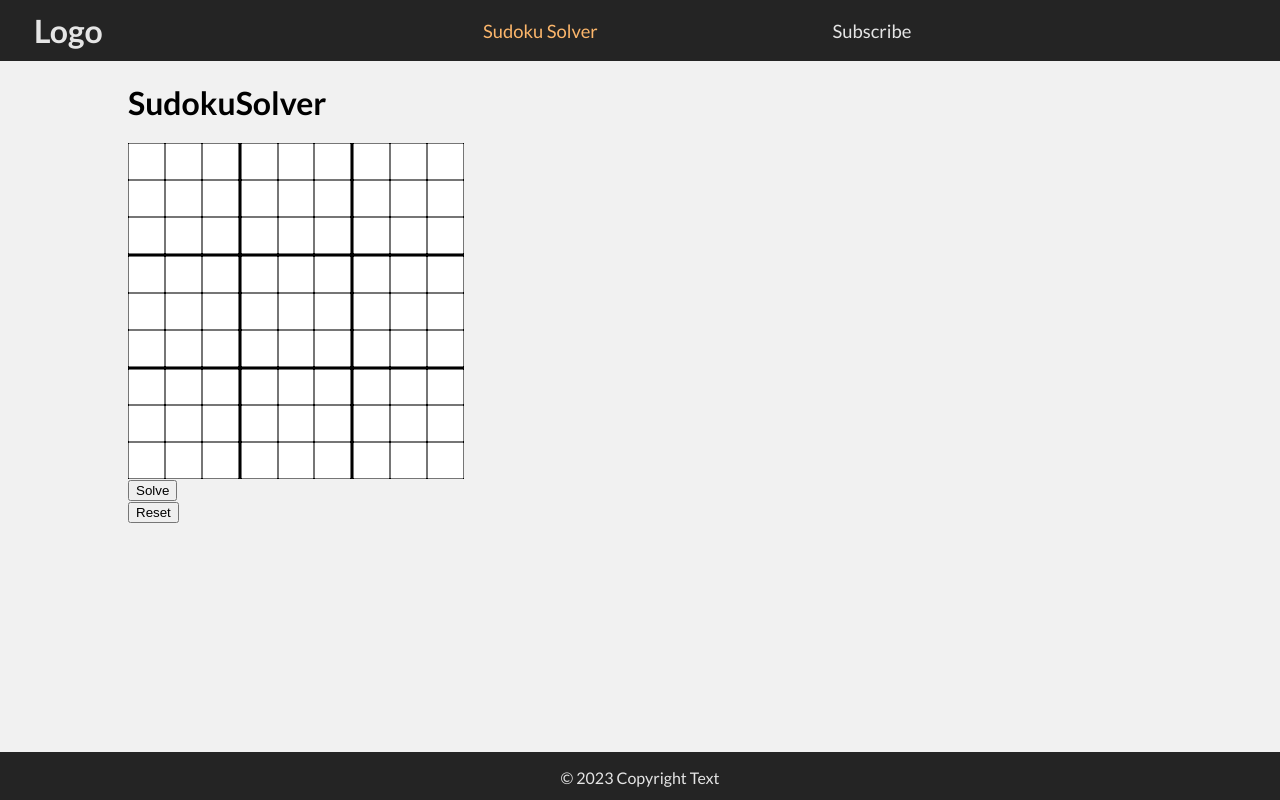
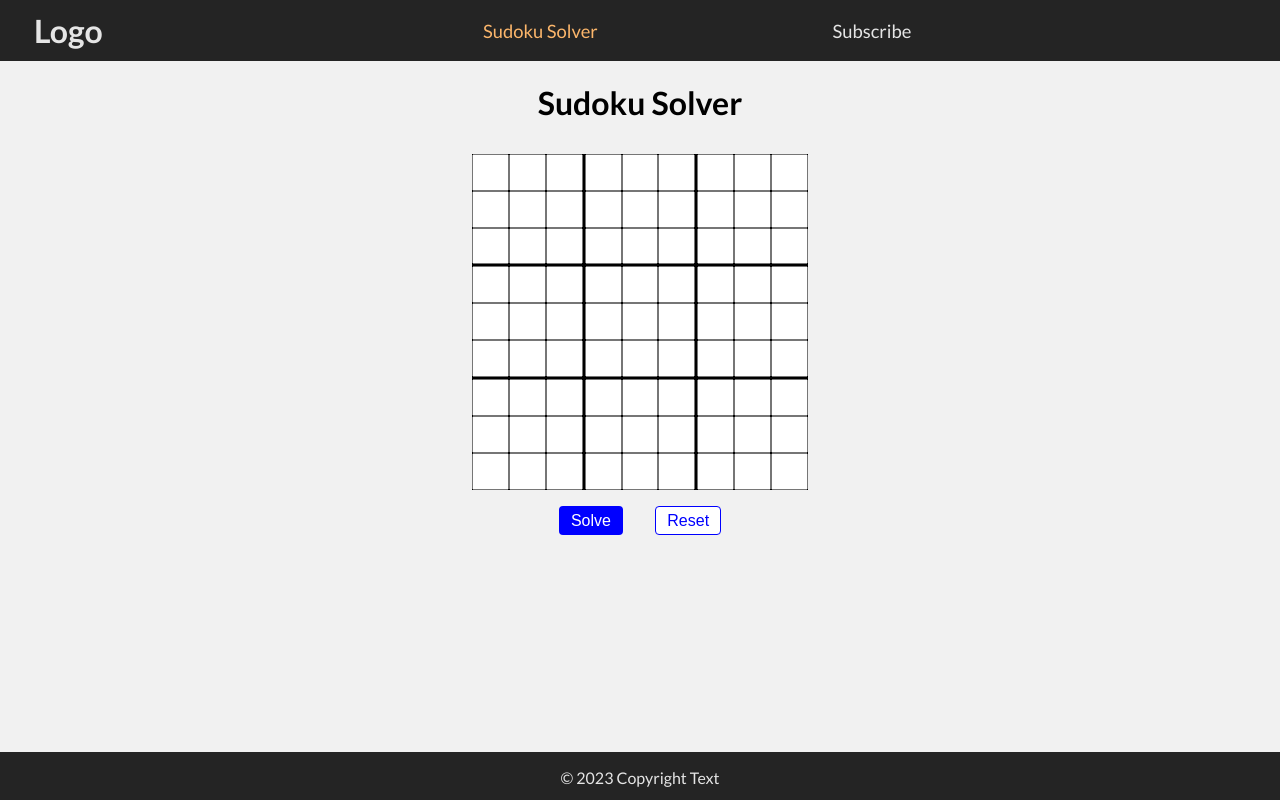
Before and after one commit to TBence98/Sudoku_solver, a React (Vite) app: page /sudoku-solver in a window 1280 px wide. Built offline with nearby package versions, Linux system fonts and the light colour scheme.

Commit message:
add styles to SudokuSolver.jsx

```diff
--- a/src/pages/SudokuSolver.jsx
+++ b/src/pages/SudokuSolver.jsx
@@ -160,16 +160,27 @@ const SudokuSolver = () => {
             {modalText ? (
                 <Modal message={modalText} onClose={closeModal} />
             ) : null}
-            <h1>SudokuSolver</h1>
-            <form onSubmit={submitHandler}>
+            <h1 className={classes.title}>Sudoku Solver</h1>
+            <form onSubmit={submitHandler} className={classes.form}>
                 <div className={`${classes.grid} ${classes.sudoku_container}`}>
                     {tableElements}
                 </div>
-                <button type="submit">Solve</button>
+                <div className={classes.actions}>
+                    <button
+                        type="submit"
+                        className={`${classes.btn}  ${classes.btn_primary}`}
+                    >
+                        Solve
+                    </button>
+                    <button
+                        type="button"
+                        className={`${classes.btn}  ${classes.btn_secondary}`}
+                        onClick={resetHandler}
+                    >
+                        Reset
+                    </button>
+                </div>
             </form>
-            <button type="button" onClick={resetHandler}>
-                Reset
-            </button>
         </>
     );
 };
--- a/src/pages/SudokuSolver.module.css
+++ b/src/pages/SudokuSolver.module.css
@@ -1,3 +1,13 @@
+.title {
+    text-align: center;
+    margin-bottom: 2rem;
+}
+
+.form {
+    width: fit-content;
+    margin: 0 auto;
+}
+
 .grid {
     display: grid;
     grid-template-columns: 1fr 1fr 1fr;
@@ -20,3 +30,31 @@
 .cell__active {
     color: red;
 }
+
+.actions {
+    display: flex;
+    justify-content: center;
+    align-items: center;
+    margin-top: 1rem;
+}
+
+.btn {
+    margin: 0 1rem;
+    padding: 0.3rem 0.7rem;
+    border: none;
+    border-radius: 4px;
+    font-size: inherit;
+    cursor: pointer;
+}
+
+.btn_primary {
+    background-color: blue;
+    color: white;
+    border: solid 1px transparent;
+}
+
+.btn_secondary {
+    background-color: white;
+    color: blue;
+    border: solid 1px blue;
+}
```
